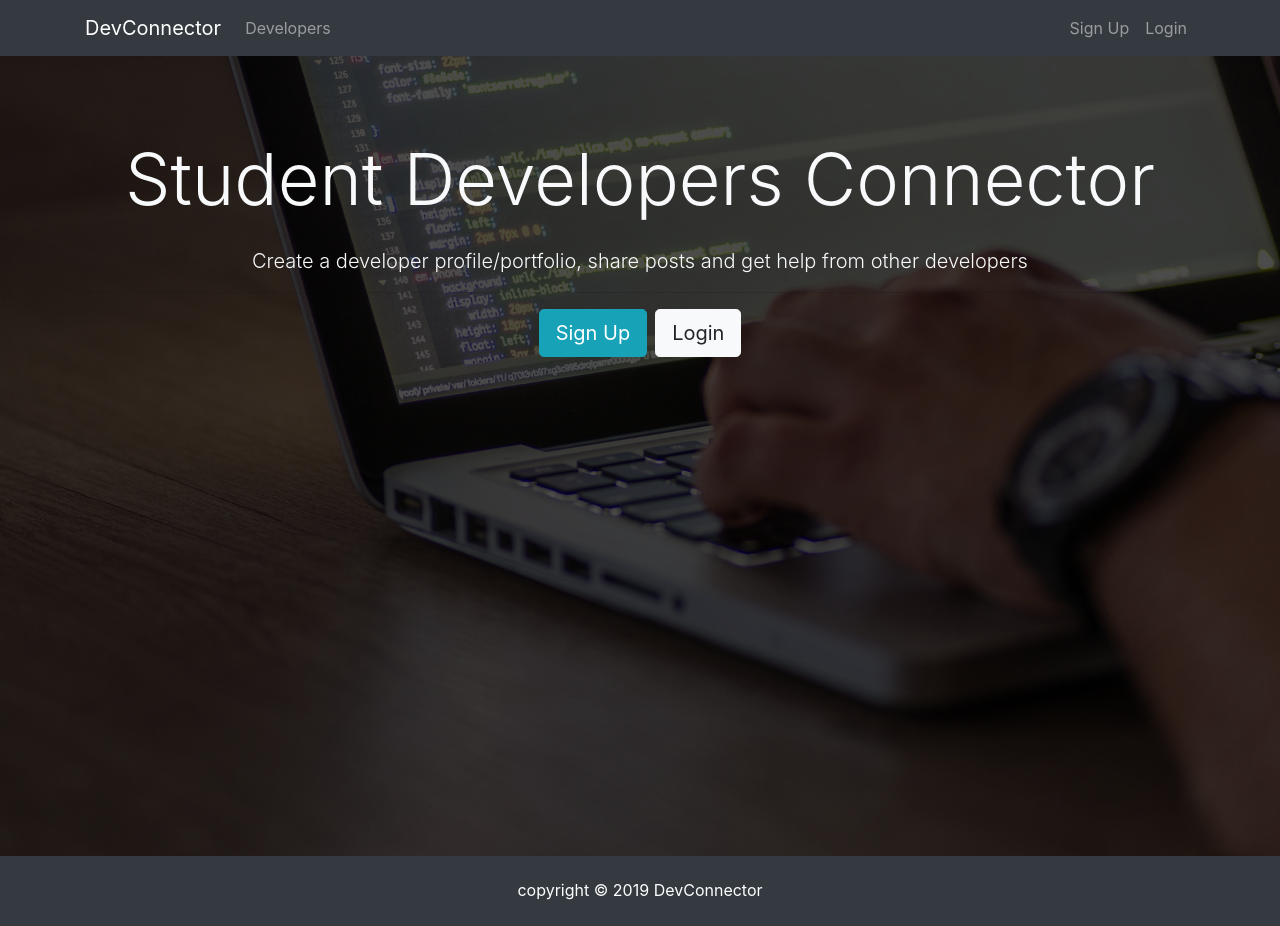
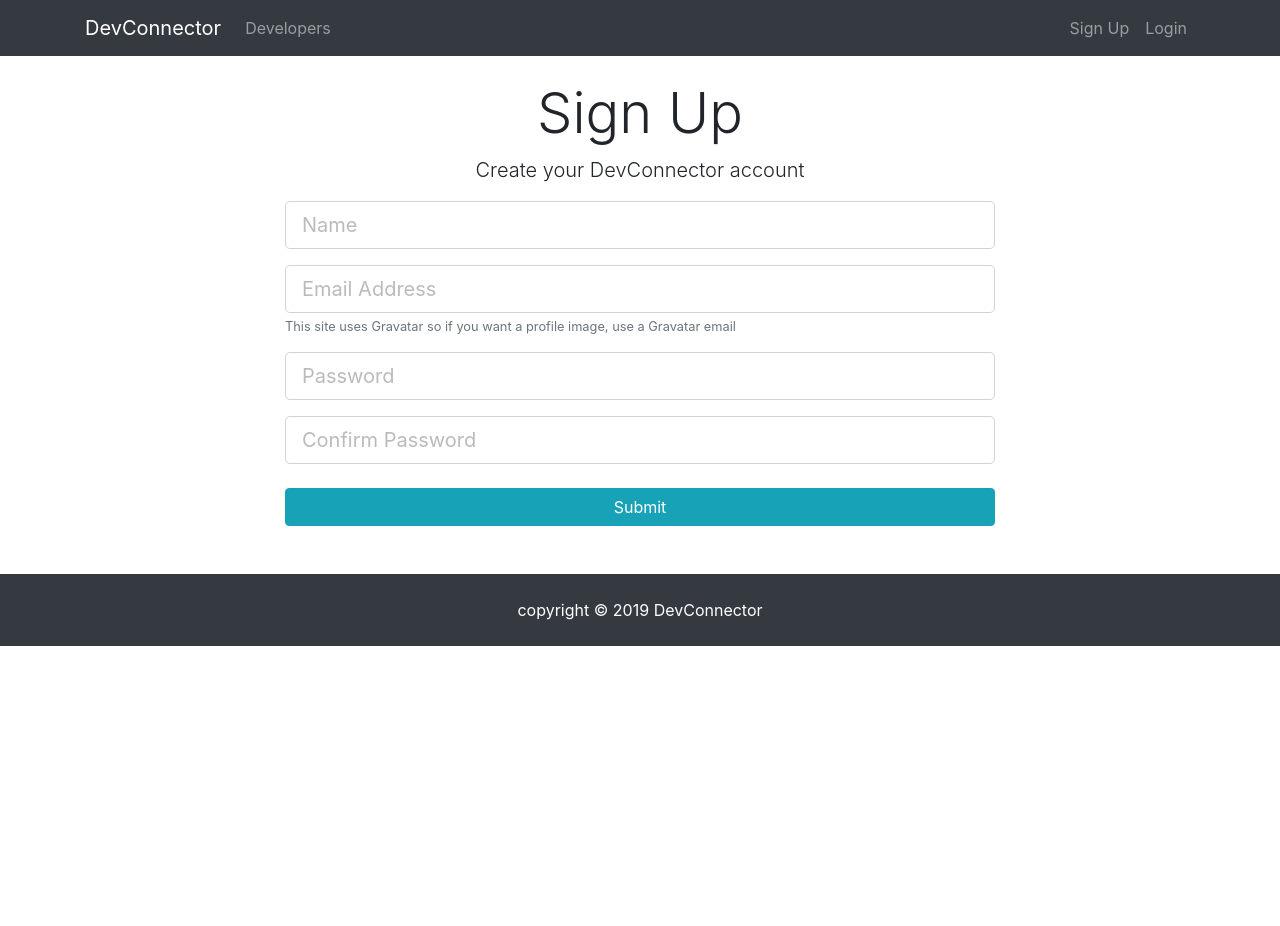
Before and after one commit to Ferewtucho/Student-Developers-Connect, a React (Create React App) app in the folder client/: page /register in a window 1280 px wide. After the commit the page ends 800 px from the top, so only its background shows below. Built offline with nearby package versions, Linux system fonts and the light colour scheme.

Commit message:
updated React Router & Components State Error handling && Dipslay updated (#23)

```diff
--- a/client/package.json
+++ b/client/package.json
@@ -3,8 +3,11 @@
   "version": "0.1.0",
   "private": true,
   "dependencies": {
+    "axios": "^0.18.0",
+    "classnames": "^2.2.6",
     "react": "^16.7.0",
     "react-dom": "^16.7.0",
+    "react-router-dom": "^4.3.1",
     "react-scripts": "2.1.3"
   },
   "scripts": {
@@ -13,6 +16,7 @@
     "test": "react-scripts test",
     "eject": "react-scripts eject"
   },
+  "proxy": "http://localhost:5000",
   "eslintConfig": {
     "extends": "react-app"
   },
--- a/client/src/App.js
+++ b/client/src/App.js
@@ -1,21 +1,28 @@
 import React, { Component } from "react";
+import { BrowserRouter as Router, Route } from "react-router-dom";
 
 import Navbar from "./components/layout/Navbar";
-
+import Footer from "./components/layout/Footer";
 import Landing from "./components/layout/Landing";
-
-import Footer from "./components/layout/Footer";
+import Register from "./components/auth/Register";
+import Login from "./components/auth/Login";
 
 import "./App.css";
 
 class App extends Component {
   render() {
     return (
-      <div className="App">
-        <Navbar />
-        <Landing />
-        <Footer />
-      </div>
+      <Router>
+        <div className="App">
+          <Navbar />
+          <Route exact path="/" component={Landing} />
+          <div className="container">
+            <Route exact path="/register" component={Register} />
+            <Route exact path="/login" component={Login} />
+          </div>
+          <Footer />
+        </div>
+      </Router>
     );
   }
 }
--- /dev/null
+++ b/client/src/components/auth/Login.js
@@ -0,0 +1,66 @@
+import React, { Component } from "react";
+
+class Login extends Component {
+  state = {
+    email: "",
+    password: "",
+    errors: {}
+  };
+
+  onSubmit = e => {
+    e.preventDefault();
+
+    const user = {
+      email: this.state.email,
+      password: this.state.password
+    };
+
+    console.log(user);
+  };
+
+  onChange = e => {
+    this.setState({ [e.target.name]: e.target.value });
+  };
+
+  render() {
+    return (
+      <div className="login">
+        <div className="container">
+          <div className="row">
+            <div className="col-md-8 m-auto">
+              <h1 className="display-4 text-center">Log In</h1>
+              <p className="lead text-center">
+                Sign in to your DevConnector account
+              </p>
+              <form onSubmit={this.onSubmit}>
+                <div className="form-group">
+                  <input
+                    type="email"
+                    className="form-control form-control-lg"
+                    placeholder="Email Address"
+                    name="email"
+                    value={this.state.email}
+                    onChange={this.onChange}
+                  />
+                </div>
+                <div className="form-group">
+                  <input
+                    type="password"
+                    className="form-control form-control-lg"
+                    placeholder="Password"
+                    name="password"
+                    value={this.state.password}
+                    onChange={this.onChange}
+                  />
+                </div>
+                <input type="submit" className="btn btn-info btn-block mt-4" />
+              </form>
+            </div>
+          </div>
+        </div>
+      </div>
+    );
+  }
+}
+
+export default Login;
--- /dev/null
+++ b/client/src/components/auth/Register.js
@@ -0,0 +1,121 @@
+import React, { Component } from "react";
+import axios from "axios";
+import classnames from "classnames";
+
+class Register extends Component {
+  state = {
+    name: "",
+    email: "",
+    password: "",
+    password2: "",
+    errors: {}
+  };
+
+  onChange = e => {
+    this.setState({ [e.target.name]: e.target.value });
+  };
+
+  onSubmit = e => {
+    e.preventDefault();
+
+    const newUser = {
+      name: this.state.name,
+      email: this.state.email,
+      password: this.state.password,
+      password2: this.state.password2
+    };
+
+    axios
+      .post("/api/users/register", newUser)
+      .then(res => console.log(res.data))
+      .catch(err => this.setState({ errors: err.response.data }));
+  };
+
+  render() {
+    const { errors } = this.state;
+
+    return (
+      <div className="register">
+        <div className="container">
+          <div className="row">
+            <div className="col-md-8 m-auto">
+              <h1 className="display-4 text-center">Sign Up</h1>
+              <p className="lead text-center">
+                Create your DevConnector account
+              </p>
+              <form noValidate onSubmit={this.onSubmit}>
+                <div className="form-group">
+                  <input
+                    type="text"
+                    className={classnames("form-control form-control-lg", {
+                      "is-invalid": errors.name
+                    })}
+                    placeholder="Name"
+                    name="name"
+                    value={this.state.name}
+                    onChange={this.onChange}
+                  />
+                  {errors.name && (
+                    <div className="invalid-feedback">{errors.name}</div>
+                  )}
+                </div>
+                <div className="form-group">
+                  <input
+                    type="email"
+                    className={classnames("form-control form-control-lg", {
+                      "is-invalid": errors.email
+                    })}
+                    placeholder="Email Address"
+                    name="email"
+                    value={this.state.email}
+                    onChange={this.onChange}
+                  />
+                  {errors.email && (
+                    <div className="invalid-feedback">{errors.email}</div>
+                  )}
+                  <small className="form-text text-muted">
+                    This site uses Gravatar so if you want a profile image, use
+                    a Gravatar email
+                  </small>
+                </div>
+                <div className="form-group">
+                  <input
+                    type="password"
+                    className={classnames("form-control form-control-lg", {
+                      "is-invalid": errors.password
+                    })}
+                    placeholder="Password"
+                    name="password"
+                    value={this.state.password}
+                    onChange={this.onChange}
+                  />
+                  {errors.password && (
+                    <div className="invalid-feedback">{errors.password}</div>
+                  )}
+                </div>
+                <div className="form-group">
+                  <input
+                    type="password"
+                    className={classnames("form-control form-control-lg", {
+                      "is-invalid": errors.password2
+                    })}
+                    placeholder="Confirm Password"
+                    name="password2"
+                    value={this.state.password2}
+                    onChange={this.onChange}
+                  />
+                  {errors.password2 && (
+                    <div className="invalid-feedback">{errors.password2}</div>
+                  )}
+                </div>
+                <input type="submit" className="btn btn-info btn-block mt-4" />
+              </form>
+            </div>
+          </div>
+        </div>
+      </div>
+    );
+  }
+}
+
+export default Register;
--- a/client/src/components/layout/Landing.js
+++ b/client/src/components/layout/Landing.js
@@ -1,7 +1,7 @@
 import React, { Component } from "react";
+import { Link } from "react-router-dom";
 
 class Landing extends Component {
-  state = {};
   render() {
     return (
       <div className="landing">
@@ -9,19 +9,19 @@
           <div className="container">
             <div className="row">
               <div className="col-md-12 text-center">
-                <h1 className="display-3 mb-4">Student Developers Connector</h1>
+                <h1 className="display-3 mb-4">Developer Connector</h1>
                 <p className="lead">
                   {" "}
                   Create a developer profile/portfolio, share posts and get help
                   from other developers
                 </p>
                 <hr />
-                <a href="register.html" className="btn btn-lg btn-info mr-2">
+                <Link to="/register" className="btn btn-lg btn-info mr-2">
                   Sign Up
-                </a>
-                <a href="login.html" className="btn btn-lg btn-light">
+                </Link>
+                <Link to="/login" className="btn btn-lg btn-light">
                   Login
-                </a>
+                </Link>
               </div>
             </div>
           </div>
--- a/client/src/components/layout/Navbar.js
+++ b/client/src/components/layout/Navbar.js
@@ -1,13 +1,14 @@
 import React, { Component } from "react";
+import { Link } from "react-router-dom";
 
 class Navbar extends Component {
   render() {
     return (
       <nav className="navbar navbar-expand-sm navbar-dark bg-dark mb-4">
         <div className="container">
-          <a className="navbar-brand" href="landing.html">
+          <Link className="navbar-brand" to="/">
             DevConnector
-          </a>
+          </Link>
           <button
             className="navbar-toggler"
             type="button"
@@ -20,23 +21,23 @@
           <div className="collapse navbar-collapse" id="mobile-nav">
             <ul className="navbar-nav mr-auto">
               <li className="nav-item">
-                <a className="nav-link" href="profiles.html">
+                <Link className="nav-link" to="/profiles">
                   {" "}
                   Developers
-                </a>
+                </Link>
               </li>
             </ul>
 
             <ul className="navbar-nav ml-auto">
               <li className="nav-item">
-                <a className="nav-link" href="register.html">
+                <Link className="nav-link" to="/register">
                   Sign Up
-                </a>
+                </Link>
               </li>
               <li className="nav-item">
-                <a className="nav-link" href="login.html">
+                <Link className="nav-link" to="/login">
                   Login
-                </a>
+                </Link>
               </li>
             </ul>
           </div>
```
Also changed, not shown: client/src/img/showcase.jpg, 1 other file (tests, documents, lock files or other folders).
